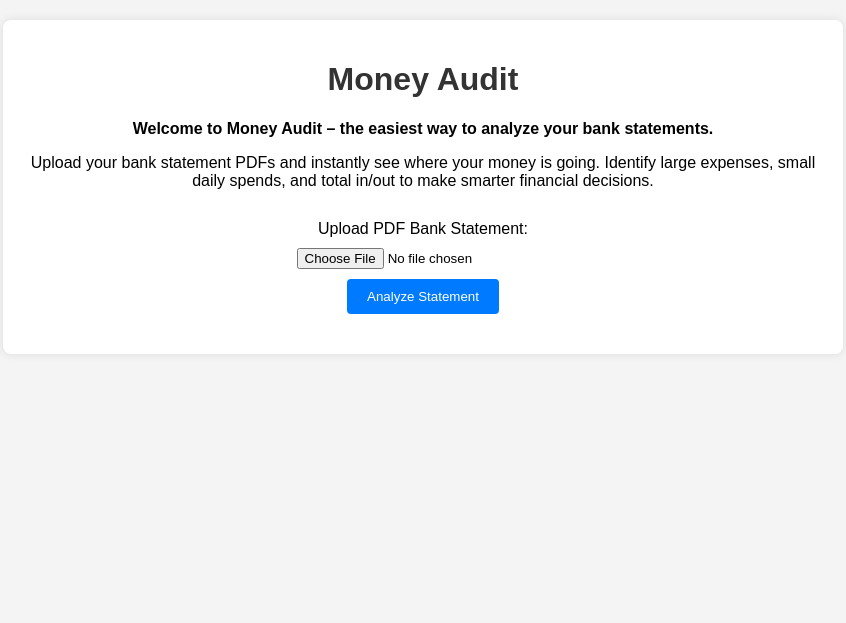
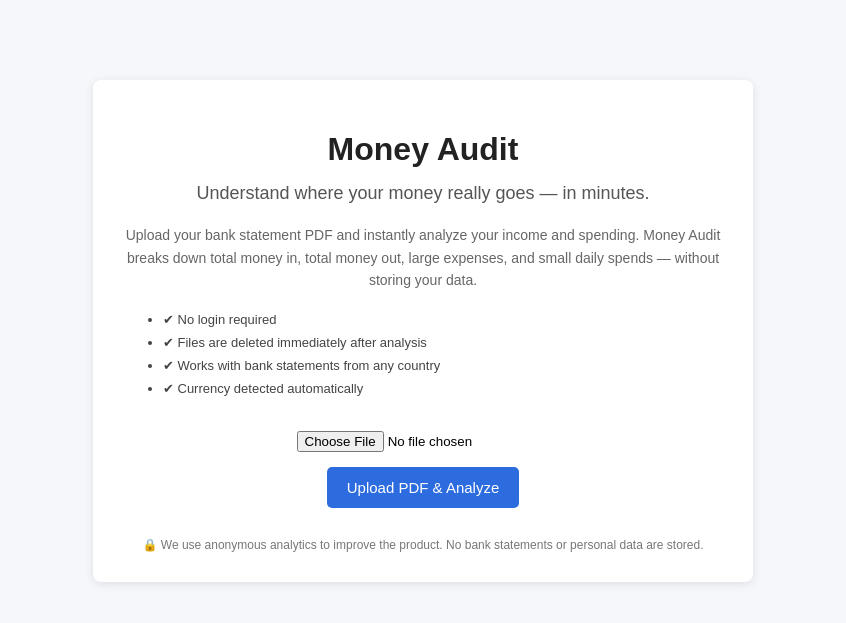
Before and after one commit to sanjaypra63/money_audit, a Flask app: page / in a window 1280 px wide. Shown: the top 623 px of the page, without its empty margins (217-1063 px from the left). Run offline with Flask 3, Linux system fonts and the light colour scheme.

Commit message:
add full hompage with gooogle analytics

```diff
--- a/templates/index.html
+++ b/templates/index.html
@@ -1,73 +1,143 @@
 <!DOCTYPE html>
 <html lang="en">
-<!-- Google Analytics -->
-<script async src="https://www.googletagmanager.com/gtag/js?id=G-K0GCTQ3WFG"></script>
-<script>
-  window.dataLayer = window.dataLayer || [];
-  function gtag(){dataLayer.push(arguments);}
-  gtag('js', new Date());
-  gtag('config', 'G-K0GCTQ3WFG');
-</script>
+<head>
     <meta charset="UTF-8">
     <meta name="viewport" content="width=device-width, initial-scale=1.0">
-    <title>Money Audit - Analyze Your Bank Statements</title>
+    <title>Money Audit – Understand Your Spending</title>
+
+    <!-- Google tag (gtag.js) -->
+    <script async src="https://www.googletagmanager.com/gtag/js?id=G-K0GCTQ3WFG"></script>
+    <script>
+      window.dataLayer = window.dataLayer || [];
+      function gtag(){dataLayer.push(arguments);}
+      gtag('js', new Date());
+
+      gtag('config', 'G-K0GCTQ3WFG');
+    </script>
+
     <style>
-        body { font-family: Arial, sans-serif; margin: 20px; background-color: #f4f4f4; }
-        .container { max-width: 800px; margin: 0 auto; background: white; padding: 20px; border-radius: 8px; box-shadow: 0 0 10px rgba(0,0,0,0.1); }
-        h1 { color: #333; text-align: center; }
-        .welcome { text-align: center; margin-bottom: 30px; }
-        form { text-align: center; margin-bottom: 20px; }
-        input[type="file"] { margin: 10px 0; }
-        button { background: #007bff; color: white; border: none; padding: 10px 20px; border-radius: 4px; cursor: pointer; }
-        button:hover { background: #0056b3; }
-        table { width: 100%; border-collapse: collapse; margin-top: 20px; }
-        th, td { border: 1px solid #ddd; padding: 8px; text-align: left; }
-        th { background-color: #f2f2f2; }
-        .insight { font-weight: bold; color: #d9534f; text-align: center; margin: 20px 0; }
-        .download { text-align: center; margin-top: 20px; }
-        .privacy { font-size: 0.9em; color: #666; text-align: center; margin-top: 20px; }
+        body {
+            font-family: Arial, Helvetica, sans-serif;
+            background: #f5f7fa;
+            margin: 0;
+            padding: 0;
+        }
+        .container {
+            max-width: 600px;
+            margin: 80px auto;
+            background: #ffffff;
+            padding: 30px;
+            border-radius: 8px;
+            box-shadow: 0 2px 10px rgba(0,0,0,0.1);
+            text-align: center;
+        }
+        h1 {
+            margin-bottom: 10px;
+            color: #222;
+        }
+        h2 {
+            font-weight: normal;
+            font-size: 18px;
+            color: #555;
+            margin-bottom: 20px;
+        }
+        p {
+            color: #666;
+            font-size: 14px;
+            line-height: 1.6;
+        }
+        .trust {
+            font-size: 13px;
+            color: #444;
+            margin: 20px 0;
+            text-align: left;
+        }
+        .trust li {
+            margin-bottom: 8px;
+        }
+        form {
+            margin-top: 20px;
+        }
+        input[type="file"] {
+            margin: 15px 0;
+        }
+        button {
+            background: #2d6cdf;
+            color: white;
+            border: none;
+            padding: 12px 20px;
+            border-radius: 5px;
+            cursor: pointer;
+            font-size: 15px;
+        }
+        button:hover {
+            background: #1f54b7;
+        }
+        .results {
+            margin-top: 30px;
+            text-align: left;
+        }
+        .results h3 {
+            margin-bottom: 10px;
+        }
+        .result-item {
+            margin-bottom: 8px;
+            font-size: 14px;
+        }
+        .insight {
+            margin-top: 15px;
+            padding: 10px;
+            background: #f0f4ff;
+            border-left: 4px solid #2d6cdf;
+            font-size: 14px;
+        }
+        footer {
+            margin-top: 30px;
+            font-size: 12px;
+            color: #777;
+        }
     </style>
-<!-- Google Analytics -->
-<script async src="https://www.googletagmanager.com/gtag/js?id=G-K0GCTQ3WFG"></script>
-<script>
-  window.dataLayer = window.dataLayer || [];
-  function gtag(){dataLayer.push(arguments);}
-  gtag('js', new Date());
-  gtag('config', 'G-K0GCTQ3WFG');
-</script>
+</head>
 <body>
+
     <div class="container">
         <h1>Money Audit</h1>
-        <div class="welcome">
-            <p><strong>Welcome to Money Audit – the easiest way to analyze your bank statements.</strong></p>
-            <p>Upload your bank statement PDFs and instantly see where your money is going. Identify large expenses, small daily spends, and total in/out to make smarter financial decisions.</p>
-        </div>
+        <h2>Understand where your money really goes — in minutes.</h2>
+
+        <p>
+            Upload your bank statement PDF and instantly analyze your income and spending.
+            Money Audit breaks down total money in, total money out, large expenses, and small daily spends —
+            without storing your data.
+        </p>
+
+        <ul class="trust">
+            <li>✔ No login required</li>
+            <li>✔ Files are deleted immediately after analysis</li>
+            <li>✔ Works with bank statements from any country</li>
+            <li>✔ Currency detected automatically</li>
+        </ul>
+
         <form action="/analyze" method="post" enctype="multipart/form-data">
-            <label for="file">Upload PDF Bank Statement:</label><br>
-            <input type="file" name="file" accept=".pdf" required><br>
-            <button type="submit">Analyze Statement</button>
+            <input type="file" name="file" accept="application/pdf" required>
+            <br>
+            <button type="submit">Upload PDF & Analyze</button>
         </form>
+
         {% if result %}
-        <h2>Analysis Results</h2>
-        <table>
-            <tr><th>Metric</th><th>Value</th></tr>
-            <tr><td>Total Money In</td><td>{{ result.total_in }}</td></tr>
-            <tr><td>Total Money Out</td><td>{{ result.total_out }}</td></tr>
-            <tr><td>Large Expenses (count)</td><td>{{ result.large_expenses_count }}</td></tr>
-            <tr><td>Large Expenses (sum)</td><td>{{ result.large_expenses_sum }}</td></tr>
-            <tr><td>Small Daily Spends (count)</td><td>{{ result.small_spends_count }}</td></tr>
-            <tr><td>Small Daily Spends (sum)</td><td>{{ result.small_spends_sum }}</td></tr>
-        </table>
-        <div class="insight">
-            <strong>Insight:</strong> {{ result.insight }}
-        </div>
-        <div class="download">
-            <a href="/download_csv" download="analysis_results.csv"><button>Download Results as CSV</button></a>
-        </div>
-        <div class="privacy">
-            <em>Your file is deleted after processing for privacy.</em>
+        <div class="results">
+            <h3>Analysis Result</h3>
+            <div class="result-item"><strong>Total Money In:</strong> {{ result.total_in }}</div>
+            <div class="result-item"><strong>Total Money Out:</strong> {{ result.total_out }}</div>
+            <div class="result-item"><strong>Large Expenses:</strong> {{ result.large_expenses_count }} ({{ result.large_expenses_sum }})</div>
+            <div class="result-item"><strong>Small Daily Spends:</strong> {{ result.small_spends_count }} ({{ result.small_spends_sum }})</div>
+            <div class="insight">{{ result.insight }}</div>
         </div>
         {% endif %}
+
+        <footer>
+            🔒 We use anonymous analytics to improve the product. No bank statements or personal data are stored.
+        </footer>
     </div>
+
 </body>
 </html>
```
